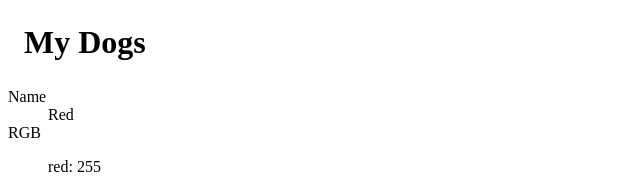
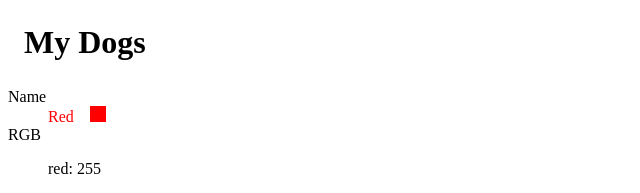
Before and after one commit to jwmcconnell/intro-react, a React app: page / in a window 1280 px wide. Shown: the top 193 px of the page, without its empty margins (0-640 px from the left). Built offline with nearby package versions, Linux system fonts and the light colour scheme.

Commit message:
Add a color visualizer.

```diff
--- a/src/components/Color.js
+++ b/src/components/Color.js
@@ -11,11 +11,22 @@ export default function Color() {
     hex: '#FF0000'
   };
 
+  const styles = {
+    backgroundColor: color.hex,
+    width: '1rem',
+    height: '1rem',
+    display: 'inline-block',
+    marginLeft: '1rem'
+  };
+
   return (
     <>
       <dl>
         <dt>Name</dt>
-        <dd>{color.name}</dd>
+        <dd style={{ color: 'red' }}>
+          {color.name}
+          <div style={styles}></div>
+        </dd>
 
         <dt>RGB</dt>
         <dd>
```
